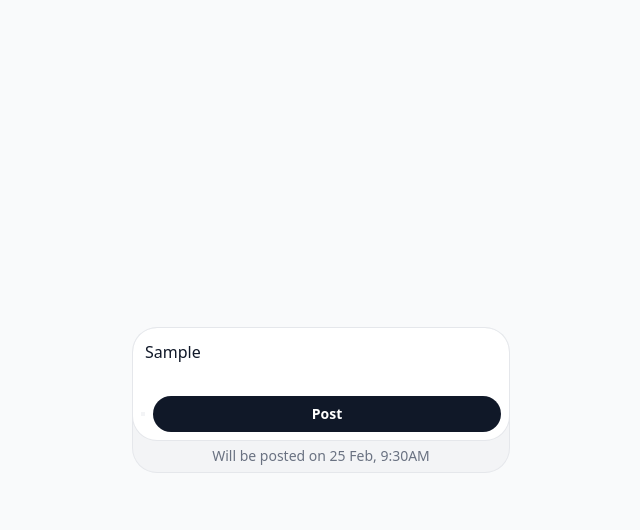
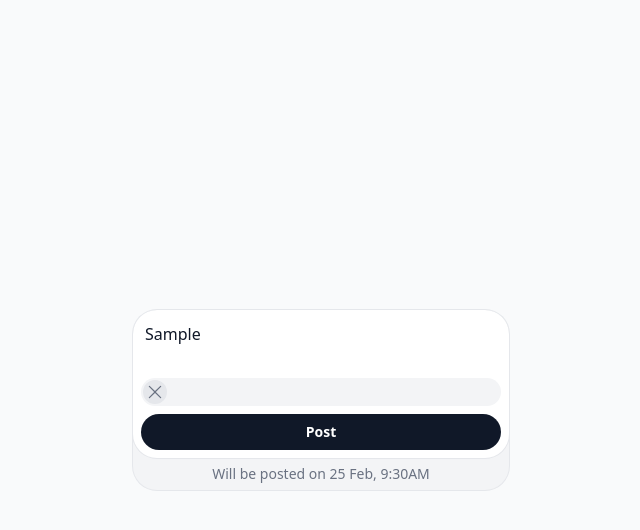
Before and after one commit to olashipsjs/schedule-post, a React (Vite) app: page / in a window 1280 px wide. Both pictures are taken after typing "Sample" into the empty fields and a click on the button "Schedule". Shown: the top 530 px of the page, without its empty margins (319-959 px from the left). Built offline with nearby package versions, Linux system fonts and the light colour scheme.

Commit message:
🆕 Add DismissIcon component and update App component layout and button behavior

```diff
--- a/src/App.tsx
+++ b/src/App.tsx
@@ -6,6 +6,7 @@ import Button from './components/button/Button';
 import { useGSAP } from '@gsap/react';
 import React from 'react';
 import gsap from 'gsap';
+import DismissIcon from './components/icons/DismissIcon';
 
 const App = () => {
   const [isHidden, setIsHidden] = React.useState(true);
@@ -46,7 +47,12 @@ const App = () => {
                   )}
                 >
                   <Textarea placeholder={"What's up?"} />
-                  <div className='flex gap-2 items-center justify-end p-2'>
+                  <div
+                    className={twMerge(
+                      'flex gap-2 justify-end p-2',
+                      isHidden ? 'flex-row items-center' : 'flex-col'
+                    )}
+                  >
                     {isHidden ? (
                       <Button
                         id='switch-btn'
@@ -56,7 +62,15 @@ const App = () => {
                         Schedule
                       </Button>
                     ) : (
-                      <div className='bg-gray-100 p-0.5 w-ful'></div>
+                      <div className='bg-gray-100 p-0.5 w-full rounded-full'>
+                        <Button
+                          id='switch-btn'
+                          onClick={() => setIsHidden(true)}
+                          className={'bg-gray-200 p-0.5 text-gray-500 size-6'}
+                        >
+                          <DismissIcon />
+                        </Button>
+                      </div>
                     )}
                     <Button id='action-btn'>Post</Button>
                   </div>
--- /dev/null
+++ b/src/components/icons/CalenderIcon.tsx
@@ -0,0 +1,20 @@
+import type { SVGProps } from 'react';
+
+const CalenderIcon = (props: SVGProps<SVGSVGElement>) => {
+  return (
+    <svg
+      xmlns='http://www.w3.org/2000/svg'
+      width={24}
+      height={24}
+      viewBox='0 0 256 256'
+      {...props}
+    >
+      <path
+        fill='currentColor'
+        d='M208 32h-24v-8a8 8 0 0 0-16 0v8H88v-8a8 8 0 0 0-16 0v8H48a16 16 0 0 0-16 16v160a16 16 0 0 0 16 16h160a16 16 0 0 0 16-16V48a16 16 0 0 0-16-16M72 48v8a8 8 0 0 0 16 0v-8h80v8a8 8 0 0 0 16 0v-8h24v32H48V48Zm136 160H48V96h160zm-68-76a12 12 0 1 1-12-12a12 12 0 0 1 12 12m44 0a12 12 0 1 1-12-12a12 12 0 0 1 12 12m-88 40a12 12 0 1 1-12-12a12 12 0 0 1 12 12m44 0a12 12 0 1 1-12-12a12 12 0 0 1 12 12m44 0a12 12 0 1 1-12-12a12 12 0 0 1 12 12'
+      ></path>
+    </svg>
+  );
+};
+
+export default CalenderIcon;
--- /dev/null
+++ b/src/components/icons/DismissIcon.tsx
@@ -0,0 +1,20 @@
+import type { SVGProps } from 'react';
+
+const DismissIcon = (props: SVGProps<SVGSVGElement>) => {
+  return (
+    <svg
+      xmlns='http://www.w3.org/2000/svg'
+      width={24}
+      height={24}
+      viewBox='0 0 256 256'
+      {...props}
+    >
+      <path
+        fill='currentColor'
+        d='M205.66 194.34a8 8 0 0 1-11.32 11.32L128 139.31l-66.34 66.35a8 8 0 0 1-11.32-11.32L116.69 128L50.34 61.66a8 8 0 0 1 11.32-11.32L128 116.69l66.34-66.35a8 8 0 0 1 11.32 11.32L139.31 128Z'
+      ></path>
+    </svg>
+  );
+};
+
+export default DismissIcon;
```
